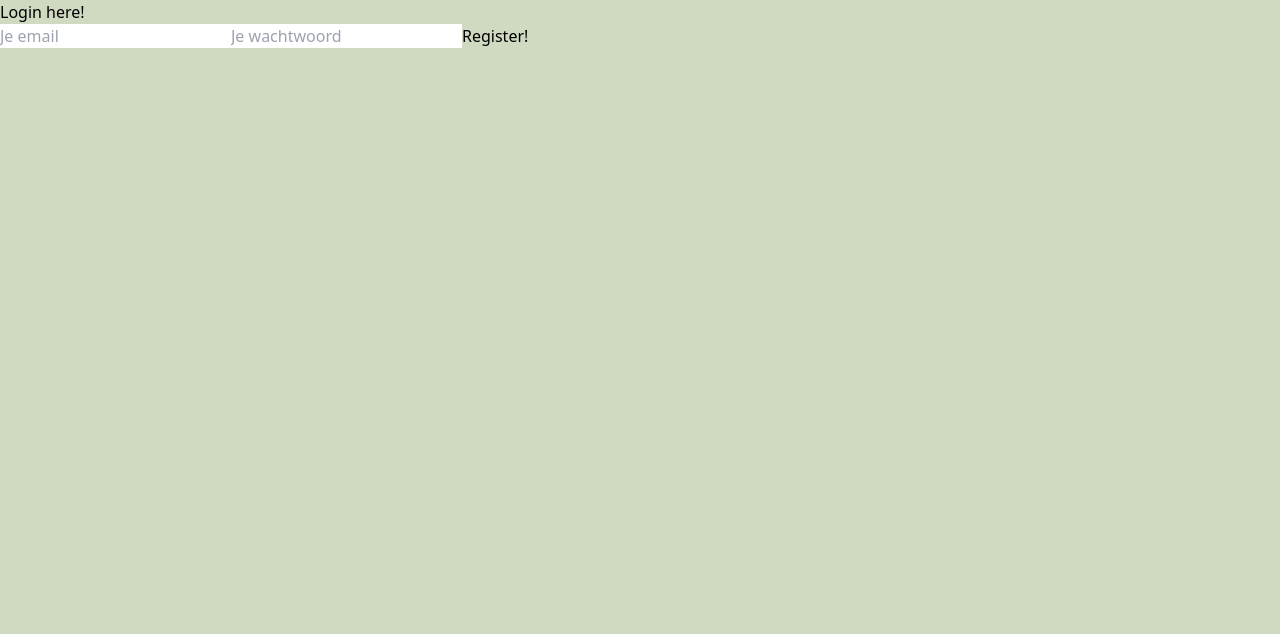
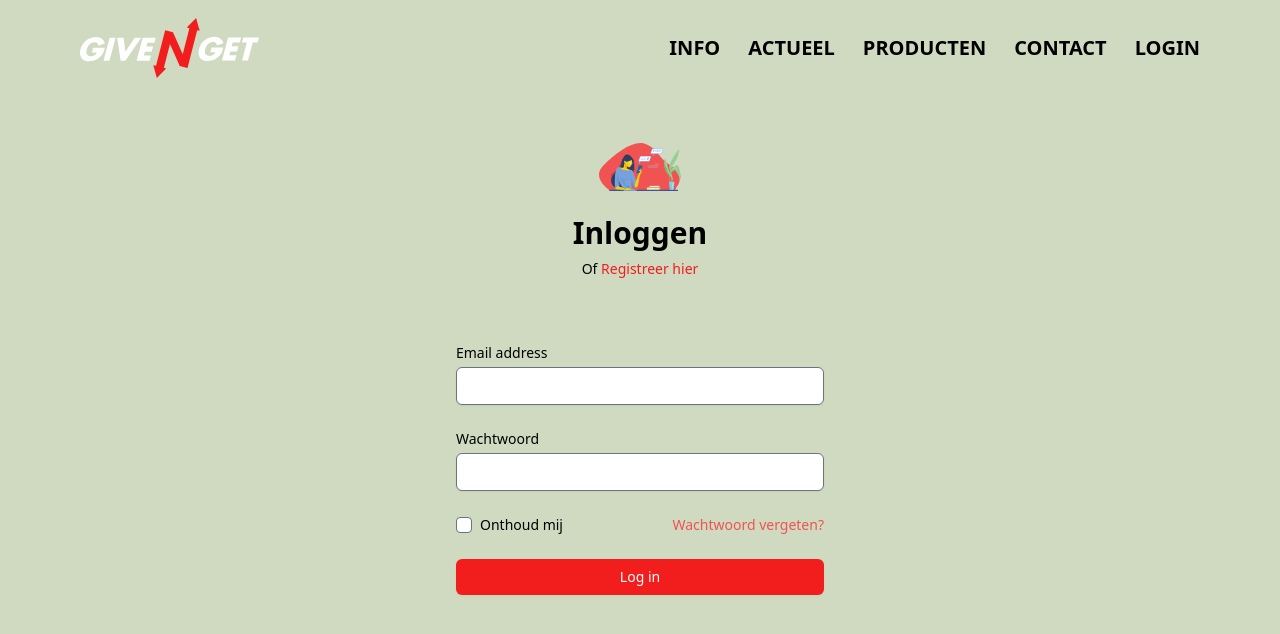
Before and after one commit to C-Andriessen/give-get, a React (Create React App) app in the folder App/client/: page /login in a window 1280 px wide. Shown: the top 634 px of the page. Built offline with nearby package versions, Linux system fonts and the light colour scheme.

Commit message:
created login form

```diff
--- a/App/client/package.json
+++ b/App/client/package.json
@@ -5,6 +5,7 @@
   "dependencies": {
     "@headlessui/react": "^1.6.2",
     "@heroicons/react": "^1.0.6",
+    "@tailwindcss/forms": "^0.5.2",
     "@testing-library/jest-dom": "^5.14.1",
     "@testing-library/react": "^12.0.0",
     "@testing-library/user-event": "^13.2.1",
--- a/App/client/src/index.js
+++ b/App/client/src/index.js
@@ -3,7 +3,7 @@
 import ReactDOM from "react-dom";
 import Home from "./Home";
 import Register from "./register";
-import Login from "./login";
+import Login from "./Login";
 import "./index.css";
 
 ReactDOM.render(
--- a/App/client/src/layout/Header.js
+++ b/App/client/src/layout/Header.js
@@ -4,16 +4,11 @@
 import imgLogoFull from "../img/svg/LogoFull.svg";
 
 import {
-  CalendarIcon,
-  ChartBarIcon,
-  FolderIcon,
-  HomeIcon,
-  InboxIcon,
-  UsersIcon,
   InformationCircleIcon,
   AnnotationIcon,
   ShoppingBagIcon,
   ChatIcon,
+  UserIcon,
 } from "@heroicons/react/outline";
 
 const nav = [
@@ -21,6 +16,7 @@
   { name: "Actueel", href: "#", icon: AnnotationIcon },
   { name: "Producten", href: "#", icon: ShoppingBagIcon },
   { name: "Contact", href: "#", icon: ChatIcon },
+  { name: "Login", href: "/login", icon: UserIcon },
 ];
 
 export default function Header() {
--- a/App/client/src/login.js
+++ b/App/client/src/login.js
@@ -1,16 +1,105 @@
-function Login() {
+import Header from "./layout/Header";
+import Person_Blob from "./img/svg/Person_Blob.svg";
+export default function Login() {
   return (
     <>
-      <h1>Login here!</h1>
+      <Header />
+      <div className="min-h-full flex flex-col justify-center py-12 sm:px-6 lg:px-8">
+        <div className="sm:mx-auto sm:w-full sm:max-w-md">
+          <img className="mx-auto h-12 w-auto" src={Person_Blob} alt="Login" />
+          <h2 className="mt-6 text-center text-3xl font-extrabold text-gray-900">
+            Inloggen
+          </h2>
+          <p className="mt-2 text-center text-sm text-gray-600">
+            Of{" "}
+            <a
+              href="#"
+              className="font-medium text-baby-barf-red hover:text-indigo-500"
+            >
+              Registreer hier
+            </a>
+          </p>
+        </div>
 
-      <form action="http://localhost:5000/api/user/login" method="post">
-        <input type="text" name="email" id="inputEmail" placeholder="Je email" />
-        <input type="password" name="password" id="inputPassword" placeholder="Je wachtwoord" />
+        <div className="mt-8 sm:mx-auto sm:w-full sm:max-w-md">
+          <div className="py-8 px-4 sm:rounded-lg sm:px-10">
+            <form className="space-y-6" action="#" method="POST">
+              <div>
+                <label
+                  htmlFor="email"
+                  className="block text-sm font-medium text-gray-700"
+                >
+                  Email address
+                </label>
+                <div className="mt-1">
+                  <input
+                    id="email"
+                    name="email"
+                    type="email"
+                    autoComplete="email"
+                    required
+                    className="appearance-none block w-full px-3 py-2 border border-gray-300 rounded-md shadow-sm placeholder-gray-400 focus:outline-none focus:ring-indigo-500 focus:border-indigo-500 sm:text-sm"
+                  />
+                </div>
+              </div>
 
-        <input type="submit" value="Register!" />
-      </form>
+              <div>
+                <label
+                  htmlFor="password"
+                  className="block text-sm font-medium text-gray-700"
+                >
+                  Wachtwoord
+                </label>
+                <div className="mt-1">
+                  <input
+                    id="password"
+                    name="password"
+                    type="password"
+                    autoComplete="current-password"
+                    required
+                    className="appearance-none block w-full px-3 py-2 border border-gray-300 rounded-md shadow-sm placeholder-gray-400 focus:outline-none focus:ring-indigo-500 focus:border-indigo-500 sm:text-sm"
+                  />
+                </div>
+              </div>
+
+              <div className="flex items-center justify-between">
+                <div className="flex items-center">
+                  <input
+                    id="remember-me"
+                    name="remember-me"
+                    type="checkbox"
+                    className="h-4 w-4 text-indigo-600 focus:ring-indigo-500 border-gray-300 rounded text-baby-barf-red"
+                  />
+                  <label
+                    htmlFor="remember-me"
+                    className="ml-2 block text-sm text-gray-900"
+                  >
+                    Onthoud mij
+                  </label>
+                </div>
+
+                <div className="text-sm">
+                  <a
+                    href="#"
+                    className="font-medium text-baby-barf-pink hover:text-baby-barf-red"
+                  >
+                    Wachtwoord vergeten?
+                  </a>
+                </div>
+              </div>
+
+              <div>
+                <button
+                  type="submit"
+                  className="w-full flex justify-center py-2 px-4 rounded-md shadow-sm text-sm font-medium text-white bg-baby-barf-red focus:outline-none focus:ring-2 focus:ring-offset-2 focus:ring-baby-barf-red"
+                >
+                  Log in
+                </button>
+              </div>
+            </form>
+          </div>
+        </div>
+      </div>
     </>
   );
 }
-
-export default Login;
--- a/App/client/tailwind.config.js
+++ b/App/client/tailwind.config.js
@@ -27,5 +27,5 @@
       futura: ["futura-pt", "sans-serif"],
     },
   },
-  plugins: [],
+  plugins: [require("@tailwindcss/forms")],
 };
```
Also changed, not shown: App/client/src/common/temp.js (deleted), App/client/src/img/svg/Person_Blob.svg (added), 1 other file (tests, documents, lock files or other folders).
